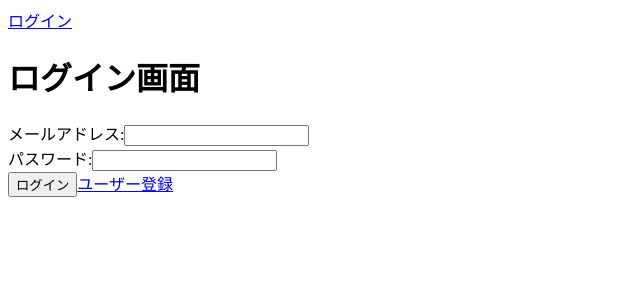
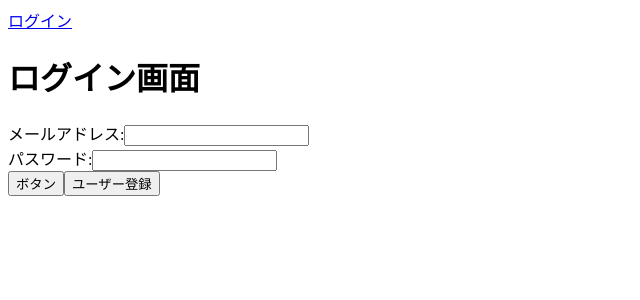
Before and after one commit to takuyanoguchi626/react_ecsite_app, a React (Create React App) app: page /login in a window 1280 px wide. Shown: the top 300 px of the page, without its empty margins (0-640 px from the left). Built offline with nearby package versions, Linux system fonts and the light colour scheme.

Commit message:
ログイン画面のボタン遷移先としてトップページを作成

```diff
--- a/src/App.tsx
+++ b/src/App.tsx
@@ -1,6 +1,7 @@
 import React from "react";
 import { BrowserRouter, Link, Route, Routes } from "react-router-dom";
 import { Login } from "./pages/Login";
+import { Toppage } from "./pages/Toppage";
 
 function App() {
   return (
@@ -8,6 +9,7 @@ function App() {
       <BrowserRouter>
         <Link to="login">ログイン</Link>
         <Routes>
+          <Route path="/toppage" element={<Toppage />} />
           <Route path="/login" element={<Login />} />
         </Routes>
       </BrowserRouter>
--- a/src/pages/Login.jsx
+++ /dev/null
@@ -1,82 +0,0 @@
-import { useState, useEffect } from "react";
-import React from "react";
-import { Link } from "react-router-dom";
-import axios from "axios";
-
-export const Login = () => {
-  const [loginData, setloginData] = useState({
-    mailAddress: "",
-    password: "",
-  });
-
-  const handleChange = (event) => {
-    const newLoginData = { ...loginData };
-    newLoginData[event.target.id] = event.target.value;
-    setloginData(newLoginData);
-    console.log(newLoginData);
-    event.preventDefault();
-  };
-
-  useEffect(() => {
-    const submit = async () => {
-      await fetch(
-        axios
-          .post("http://153.127.48.168:8080/ecsite-api/user/login", {
-            setloginData,
-          })
-          //   本来ならここにif文でres=successが入る
-          .then((res) => {
-            console.log("success");
-            console.log(res.loginData);
-            setloginData(loginData.mailAddress, loginData.password);
-          })
-          .catch((error) => {
-            console.log(error);
-          })
-      );
-      submit();
-    };
-  });
-
-  return (
-    <div>
-      <div className="top-wrapper">
-        <div className="container">
-          <div className="row login-page">
-            <div className="col s12 z-depth-6 card-panel"></div>
-            <form onSubmit={(event) => setloginData(event)}>
-              <h1>ログイン画面 </h1>
-              <label htmlFor="mailAddress">メールアドレス:</label>
-              <input
-                type="text"
-                className="mailAddress"
-                id="mailAddress"
-                onChange={(event) => handleChange(event)}
-                value={setloginData.mailAddress}
-              />
-              <br></br>
-              <label htmlFor="password">パスワード:</label>
-              <input
-                type="text"
-                className="password"
-                id="password"
-                onChange={handleChange}
-                value={setloginData.password}
-              />
-              <div className="row login-btn">
-                <button
-                  className="btn"
-                  type="submit"
-                  //   onClick={() => setloginData()}
-                >
-                  ログイン
-                </button>
-                <Link to="registerUser">ユーザー登録</Link>
-              </div>
-            </form>
-          </div>{" "}
-        </div>{" "}
-      </div>{" "}
-    </div>
-  );
-};
--- /dev/null
+++ b/src/pages/Login.tsx
@@ -0,0 +1,94 @@
+/* eslint-disable no-lone-blocks */
+import { useState, useEffect } from "react";
+import React from "react";
+import { Link, useNavigate } from "react-router-dom";
+import axios from "axios";
+
+// useEffectを使ったログイン機能;
+export const Login = () => {
+  const navigate = useNavigate();
+  const [loginData, setloginData] = useState({
+    mailAddress: "",
+    password: "",
+  });
+  const handleChange = (event: React.ChangeEvent<HTMLInputElement>) => {
+    let newLoginData = { ...loginData };
+    // newLoginData[event.target.value] = [event.target.value];
+    setloginData(newLoginData);
+    event.preventDefault();
+  };
+
+  useEffect(() => {
+    const submit = async () => {
+      const response = await axios
+        .post("http://153.127.48.168:8080/ecsite-api/user/login", {
+          setloginData,
+        })
+        .then((response) => {
+          console.dir("response" + JSON.stringify(response));
+          if (JSON.stringify(response.status) === "success") {
+            console.log("成功");
+            setloginData(loginData);
+            return;
+          } else if (JSON.stringify(response.status) === "error") {
+            console.log("不一致");
+            alert("メールアドレス、パスワードが一致しません");
+          } else if (JSON.stringify(response.status) === "") {
+            console.log("未記入");
+            alert("メールアドレス、パスワードを記入してください");
+          } else {
+            return;
+          }
+        })
+        .catch((error) => {
+          console.log(error);
+        });
+    };
+  });
+
+  return (
+    <div>
+      <div className="top-wrapper">
+        <div className="container">
+          <div className="row login-page">
+            <div className="col s12 z-depth-6 card-panel"></div>
+            <form onSubmit={(event) => setloginData(loginData)}>
+              <h1>ログイン画面 </h1>
+              <label htmlFor="mailAddress">メールアドレス:</label>
+              <input
+                type="text"
+                className="mailAddress"
+                id="mailAddress"
+                onChange={(event) => handleChange(event)}
+              />
+              <br></br>
+              <label htmlFor="password">パスワード:</label>
+              <input
+                type="text"
+                className="password"
+                id="password"
+                onChange={handleChange}
+              />
+              <div className="row login-btn">
+                <button
+                  className="btn"
+                  type="submit"
+                  onClick={() => navigate("/toppage")}
+                >
+                  ボタン
+                </button>
+
+                <button
+                  className="btn"
+                  onClick={() => navigate("/registerUser")}
+                >
+                  ユーザー登録
+                </button>
+              </div>
+            </form>
+          </div>{" "}
+        </div>{" "}
+      </div>{" "}
+    </div>
+  );
+};
--- /dev/null
+++ b/src/pages/Toppage.tsx
@@ -0,0 +1,23 @@
+import React from "react";
+import { Link, useNavigate } from "react-router-dom";
+
+export const Toppage = () => {
+  const navigate = useNavigate();
+
+  return (
+    <div>
+      <h1>THIS IS TOPPAGE</h1>
+
+      <div>
+        <button className="btn" onClick={() => navigate("/login")}>
+          ログイン
+        </button>
+      </div>
+      <div>
+        <button className="btn" onClick={() => navigate("/registerUser")}>
+          会員登録ボタン
+        </button>
+      </div>
+    </div>
+  );
+};
```
